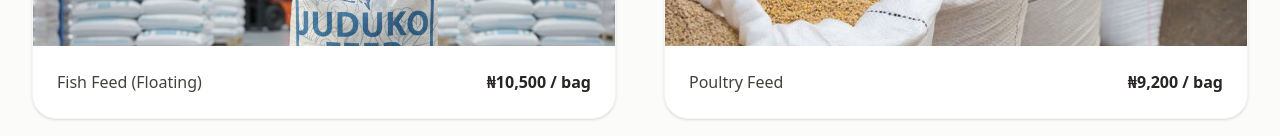
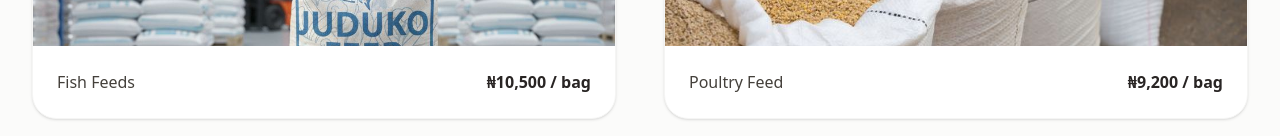
Before and after one commit to nerokome/judithfarm, a Next.js app: page /fish in a window 1280 px wide. Shown: the part 2037-2173 px from the top of the page. Built offline with nearby package versions, Linux system fonts and the light colour scheme.

Commit message:
fish feeds

```diff
--- a/app/fish/pricelist.ts
+++ b/app/fish/pricelist.ts
@@ -54,7 +54,7 @@ export const priceList = {
 
   feed: [
     {
-      type: "Fish Feed (Floating)",
+      type: "Fish Feeds",
       image: "/judofeed.jpeg",
       price: "₦10,500 / bag",
     },
```
